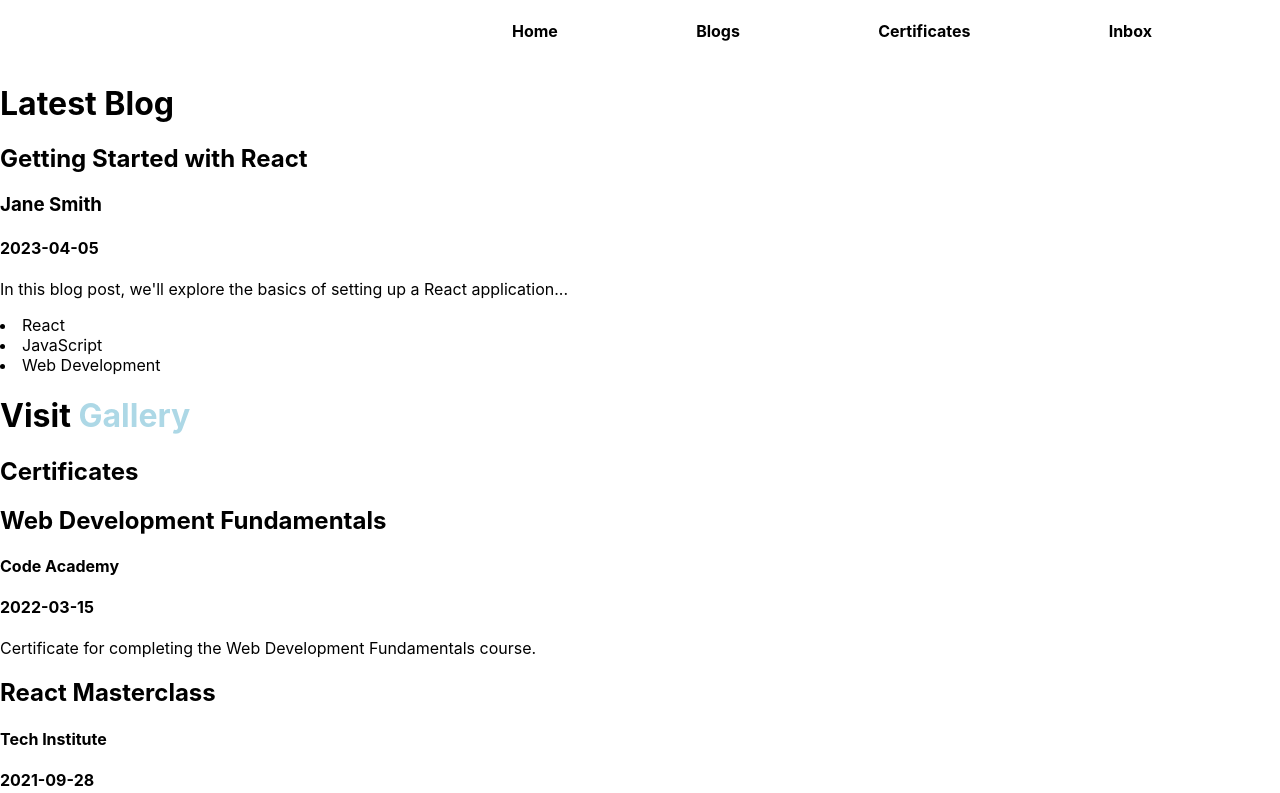
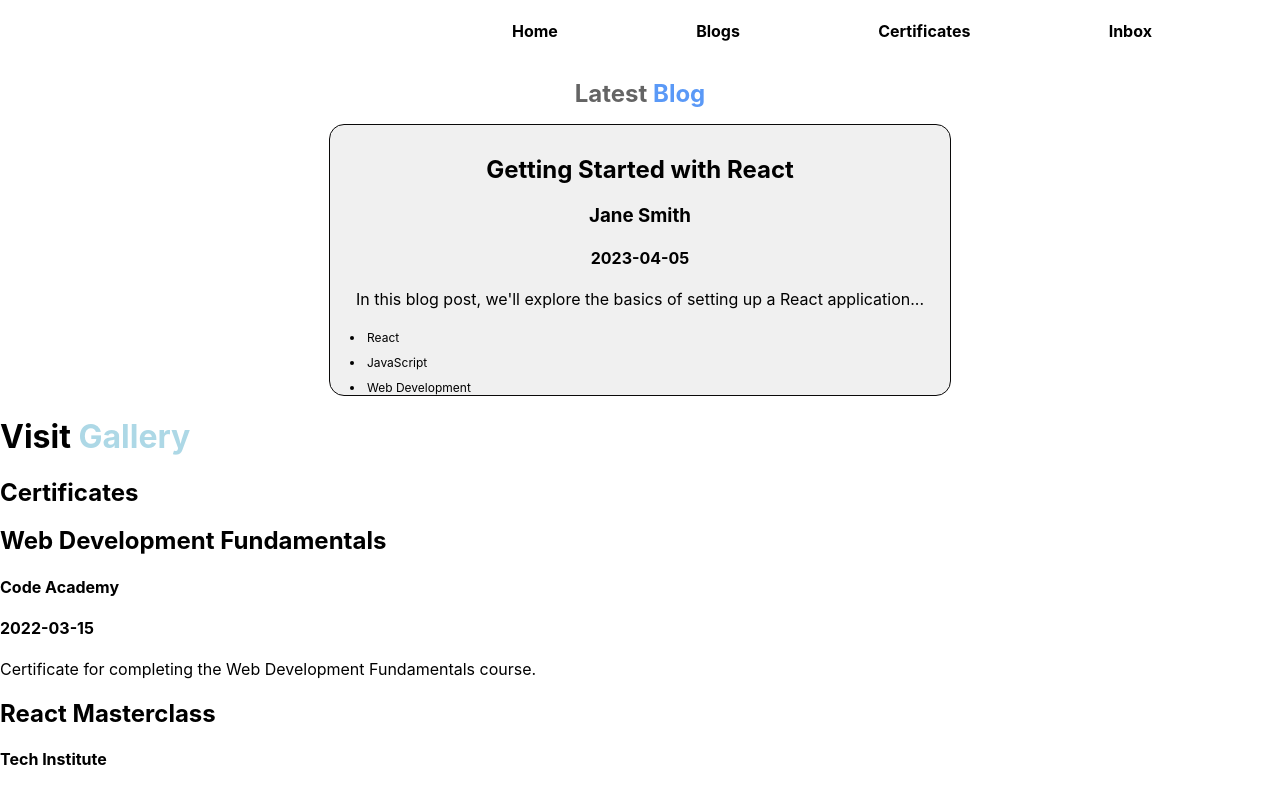
Before and after one commit to Binamin-hussein100/React_blog_colab, a React (Create React App) app: page / in a window 1280 px wide. Shown: the top 793 px of the page. Built offline with nearby package versions, Linux system fonts and the light colour scheme; data requests are answered from the project's data file.

Commit message:
Add css in App.css

```diff
--- a/src/App.css
+++ b/src/App.css
@@ -12,3 +12,36 @@
   width: 40%;
 
 }
+
+
+.title{
+  text-align: center;
+  color:#5A99F7;
+  font-size: 24px;
+  display: block;
+}
+.span{
+  color: #646464;
+}
+
+.blog{
+  border: 1px solid #0a0909;
+  border-radius: 15px;
+  padding: 10px;
+  margin: auto;
+  background-color: #F0F0F0;
+  text-align: center;
+  width: 600px;
+  height: 250px;
+
+}
+.tag{
+  list-style: none;
+  display: flex;
+}
+.tags li {
+   padding: 5px 10px;
+  border-radius: 4px;
+  font-size: 12px;
+  text-align: justify;
+}
```
